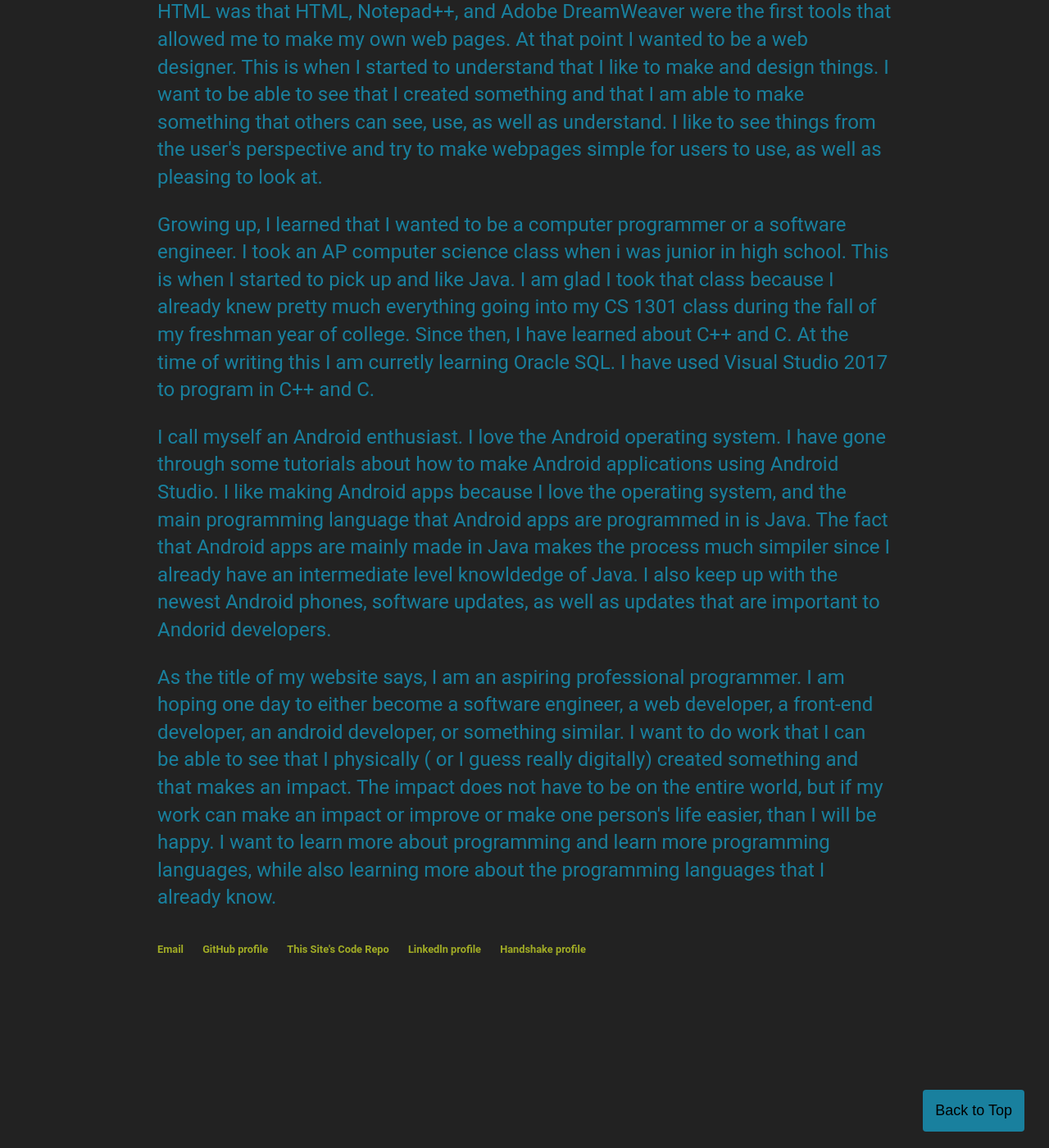
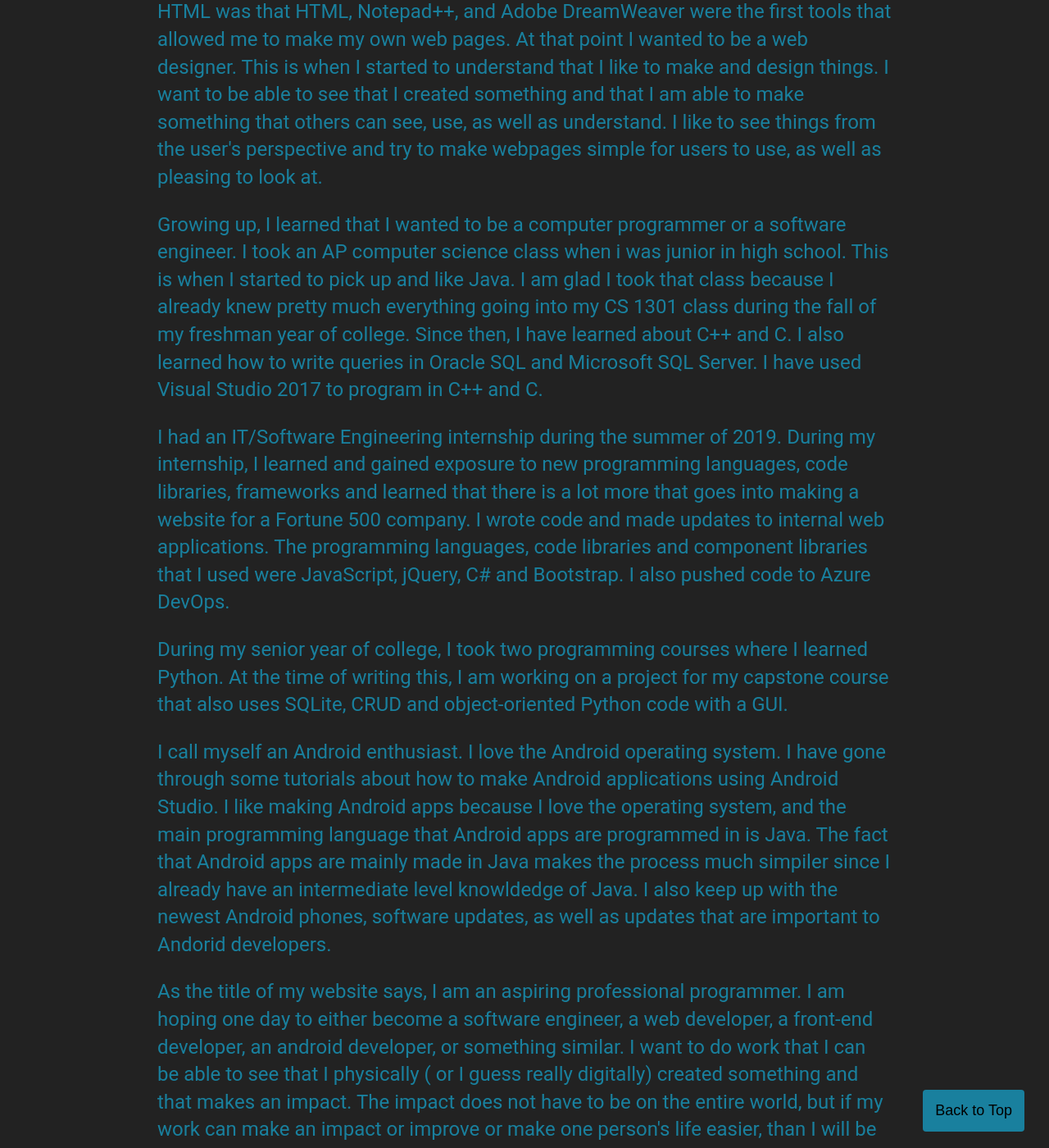
Before and after one commit to acow19/acow19.github.io, a Jekyll site: the page built from about/index.html, in a window 1280 px wide and 1400 px high, scrolled down 489 px. Shown: the whole window at 82% size. Built offline with Jekyll 4.4.1, drawn with Linux system fonts in a browser that asks for light colours.

Commit message:
Fixing spelling errors and adding some text

```diff
--- a/about/index.html
+++ b/about/index.html
@@ -60,8 +60,16 @@ function topFunction() {
 
   <p>Growing up, I learned that I wanted to be a computer programmer or a software engineer. I took an AP computer science class when i was
   junior in high school. This is when I started to pick up and like Java. I am glad I took that class because I already knew pretty much
-  everything going into my CS 1301 class during the fall of my freshman year of college. Since then, I have learned about C++ and C. At the time
-  of writing this I am curretly learning Oracle SQL. I have used Visual Studio 2017 to program in C++ and C.</p>
+  everything going into my CS 1301 class during the fall of my freshman year of college. Since then, I have learned about C++ and C. I also
+   learned how to write queries in Oracle SQL and Microsoft SQL Server. I have used Visual Studio 2017 to program in C++ and C.</p>
+
+  <p>I had an IT/Software Engineering internship during the summer of 2019. During my internship, I learned and gained exposure to new
+  programming languages, code libraries, frameworks and learned that there is a lot more that goes into making a website for a Fortune 500
+  company. I wrote code and made updates to internal web applications. The programming languages, code libraries and component libraries that I
+  used were JavaScript, jQuery, C# and Bootstrap. I also pushed code to Azure DevOps.</p>
+
+  <p>During my senior year of college, I took two programming courses where I learned Python. At the time of writing this, I am working on a
+  project for my capstone course that also uses SQLite, CRUD and object-oriented Python code with a GUI.</p>
 
   <p>I call myself an Android enthusiast. I love the Android operating system. I have gone through some tutorials about how to make Android
   applications using Android Studio. I like making Android apps because I love the operating system, and the main programming language that
```
Also changed, not shown: _posts/2019-2-8-comparing-web-development-to-a-hamburger-analogy.md (+1 -1 lines).
